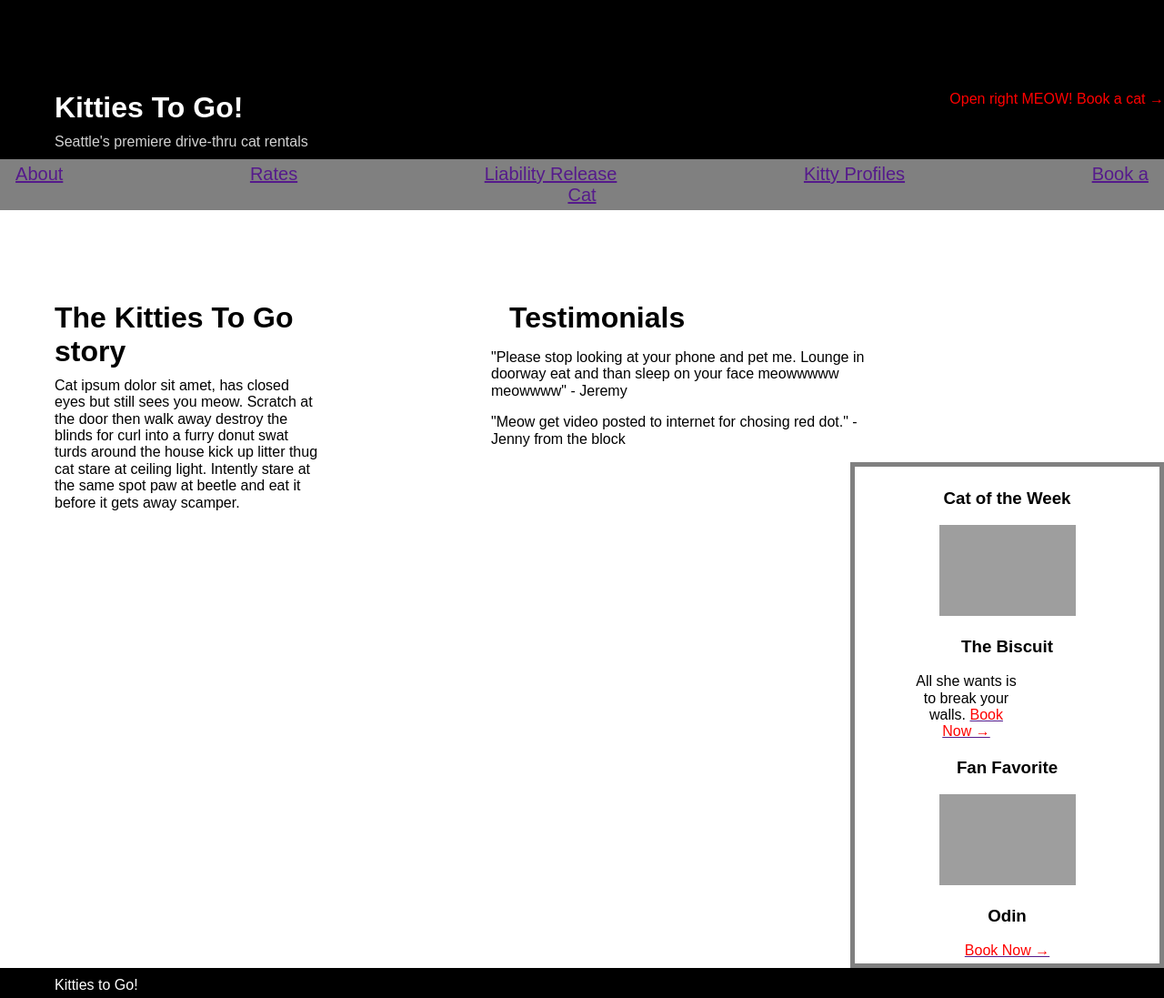
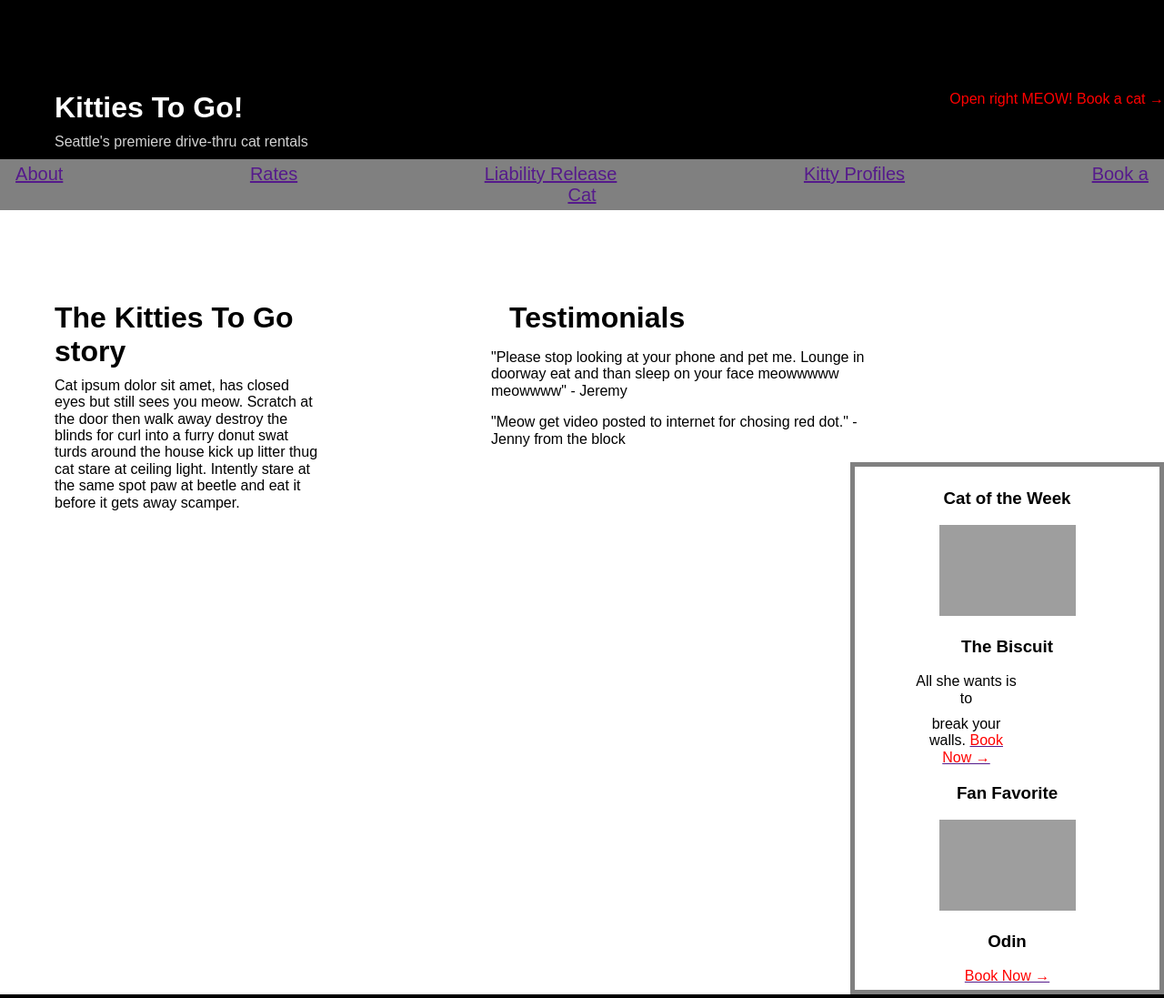
Before and after one commit to lowkee/kittiestogo, a plain HTML site: page index.html in a window 1280 px wide. Shown: the top 1097 px of the page at 91% size. Drawn offline with Linux system fonts and the light colour scheme; grey boxes are pictures that could not be loaded.

Commit message:
can't get my paragraphs vertical going to ask for help

```diff
--- a/index.html
+++ b/index.html
@@ -53,8 +53,9 @@
           <img src="http://www.rd.com/wp-content/uploads/sites/2/2016/02/06-train-cat-shake-hands.jpg" alt="orange kitten with paw raised waiving hello" height="100" width="150">
           </figure>
           <h3>The Biscuit</h3>
-          <p>All she wants is to break your walls.
-            <a href=""><font color="red">Book Now &rarr;</font></a></p>
+          <p>All she wants is to</p>
+          <p>break your walls.
+          <a href=""><font color="red">Book Now &rarr;</font></a></p>
           <h3>Fan Favorite</h3>
           <figure>
           <img src="http://www.catprotection.com.au/wp-content/uploads/2014/11/4913786-cat-m.jpg" alt="small kitten streched out laying on his back life is good" height="100" width="150">
```
